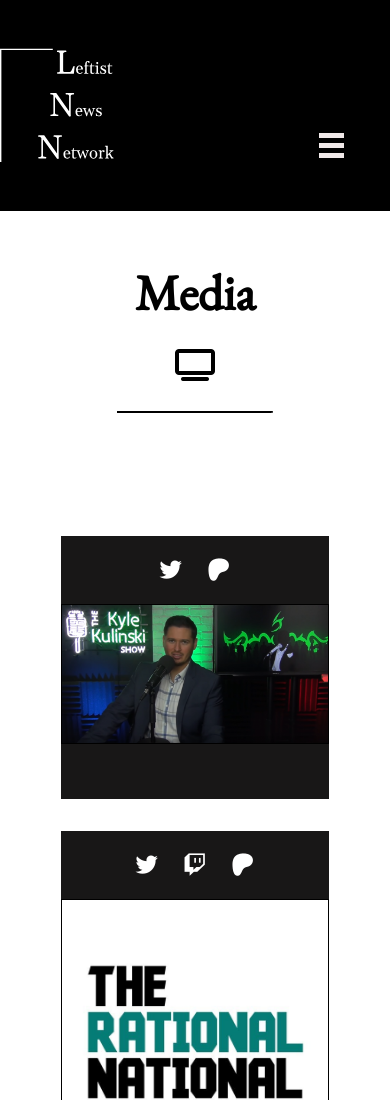
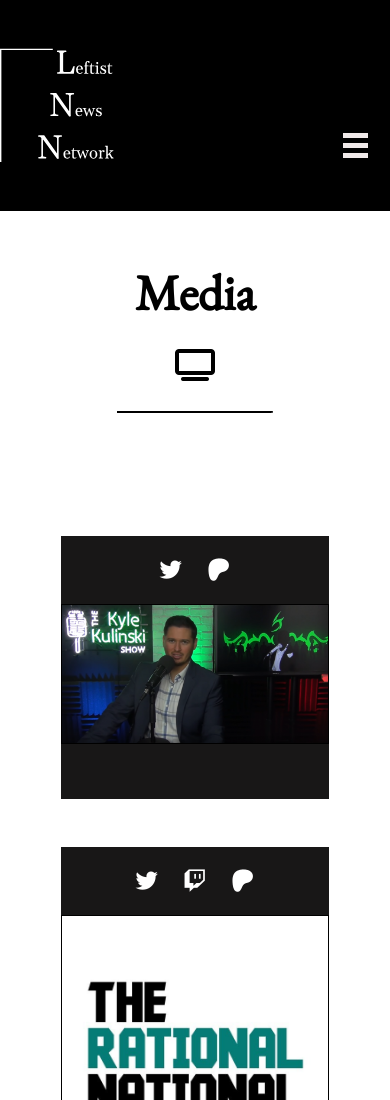
Before and after one commit to Chadwick0384/LeftistNewsNetwork, a plain HTML site: page media.html in a window 390 px wide. Shown: the top 1100 px of the page. Drawn offline with nearby package versions, Linux system fonts and the light colour scheme.

Commit message:
row gap and burger menu edits

```diff
--- a/_burger.scss
+++ b/_burger.scss
@@ -17,7 +17,7 @@
   }
   .burger {
     display: block;
-    padding-left: 17rem;
+    padding-left: 20rem;
     padding-top: 7rem;
   }
   .nav-list {
--- a/_mobile.scss
+++ b/_mobile.scss
@@ -35,7 +35,7 @@
   }
   .grid-container {
     grid-template-columns: 1fr;
-    row-gap: 2rem;
+    row-gap: 3rem;
   }
   .about p {
     text-align: left;
```
Also changed, not shown: style.css.
